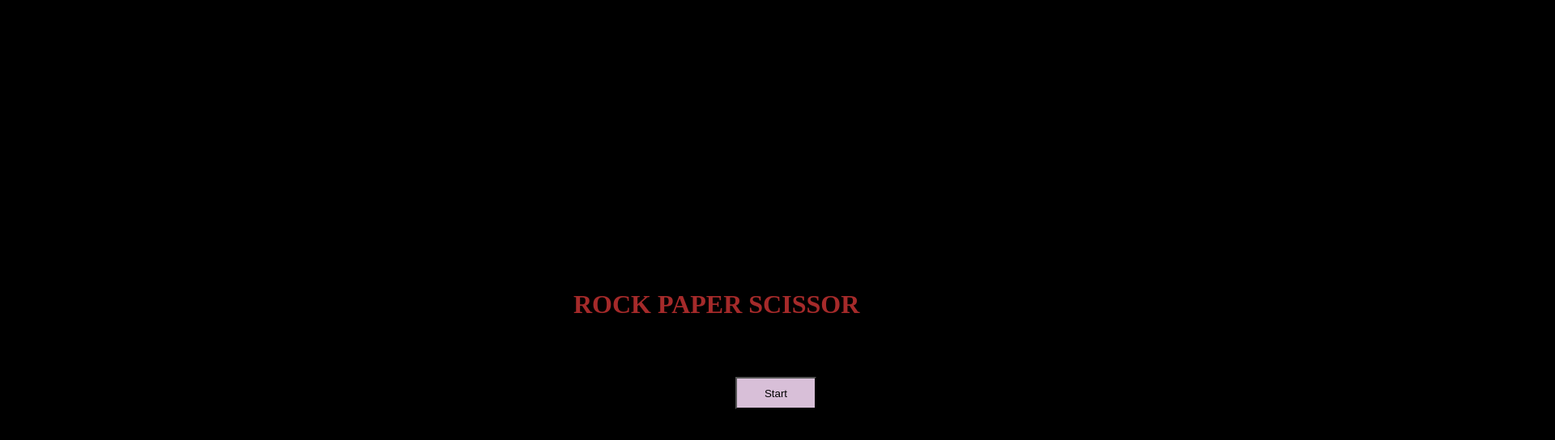
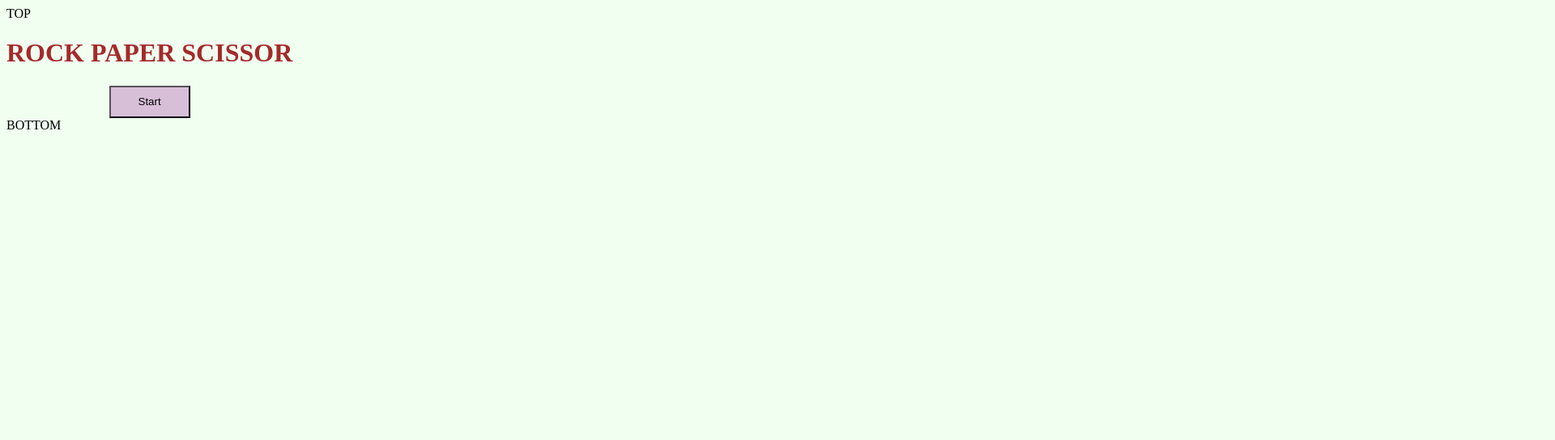
Before and after one commit to Amanpandey7/Rock-Paper-Scissor, a plain HTML site: page index.html in a window 1280 px wide. Shown: the top 544 px of the page at 81% size, 1920 px wide, since content can reach past the window. Drawn offline with Linux system fonts and the light colour scheme.

Commit message:
New Display

```diff
--- a/index.html
+++ b/index.html
@@ -6,8 +6,20 @@
     </head>
     <body>
         <div id="box">
-            <h1 id="h1">ROCK    PAPER   SCISSOR</h1>
-            <button id="playButton">Start</button>
+            <div id="top">
+                TOP
+            </div>
+            <div id="middle">
+                <div id="middle-content">
+                <h1 id="h1">ROCK    PAPER   SCISSOR</h1>
+                <div id="midButton">
+                <button id="playButton">Start</button>
+                </div>
+                </div>
+            </div>
+            <div id="bottom">
+                BOTTOM
+            </div>
         </div>
     </body>
     <script src="script.js">
--- a/style.css
+++ b/style.css
@@ -1,9 +1,5 @@
 #playButton{
-
-    position: relative;
-    top: 400px;
-    left: 900px;
-    width: 100px;
+     width: 100px;
     height: 40px;
     background-color: thistle;
 }
@@ -26,16 +22,15 @@
 }
 
 body{
-    background-color: black ;
+    background-color: honeydew ;
+    display: table;
 }
 .background{
     background-image: url("images/background.jpg");
 }
 #h1{
     color: brown;
-    position: relative;
-    top:350px;
-    left:700px;
+
 }
 .computer1{
     font-size: 40px;
@@ -69,3 +64,23 @@ body{
     padding-left: 200px;
 
 }
+#box{
+    display: table-cell;
+    justify-content: center;
+    vertical-align: middle;
+}
+#middle{
+    display: flex;
+    flex-direction: row;
+    justify-content: center;
+}
+#middle-content{
+    display: flex;
+    flex-direction: column;
+
+}
+#midButton{
+    display: flex;
+    flex-direction: row;
+    justify-content: center;
+}
```
